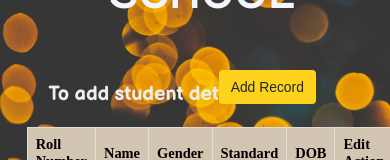
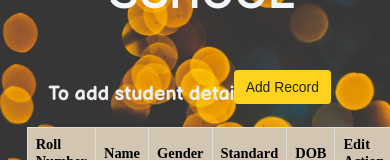
Before and after one commit to ritesh1731/modal_box, a plain HTML site: page index.html in a window 390 px wide. Shown: the part 194-354 px from the top of the page. Drawn offline with nearby package versions, Linux system fonts and the light colour scheme.

Commit message:
Update styles.css

```diff
--- a/styles.css
+++ b/styles.css
@@ -379,7 +379,7 @@ form div.form-action-buttons{
 @media (max-width: 1000px) {
   .addbtn{
     position: relative;
-    right: 40px;
+    right: 25px;
     top: 10px;
   }
 }
```
